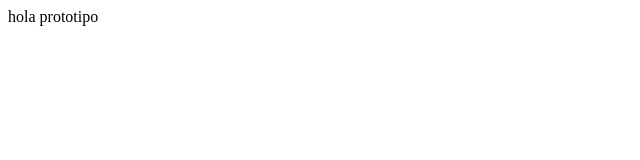
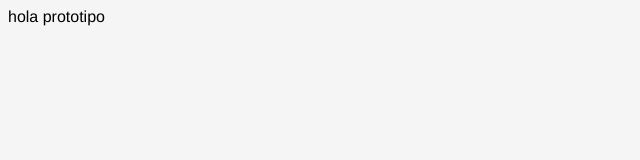
Before and after one commit to erifranck/Reddit-api-react-example, a React (Create React App) app: page /#/ in a window 1280 px wide. Shown: the top 160 px of the page, without its empty margins (0-640 px from the left). Built offline with nearby package versions, Linux system fonts and the light colour scheme; what reduxsauce would draw is missing.

Commit message:
insert global styles

```diff
--- /dev/null
+++ b/src/root/styles/global-styles.js
@@ -0,0 +1,31 @@
+import { injectGlobal } from 'styled-components'
+
+/* eslint no-unused-expressions: 0 */
+injectGlobal`
+  html,
+  body {
+    height: 100%;
+    width: 100%;
+    background-color: rgb(245, 245, 245);
+  }
+
+  body {
+    font-family: 'Helvetica Neue', Helvetica, Arial, sans-serif;
+  }
+
+  body.fontLoaded {
+    font-family: 'Open Sans', 'Helvetica Neue', Helvetica, Arial, sans-serif;
+  }
+
+  #app {
+    background-color: #fafafa;
+    min-height: 100%;
+    min-width: 100%;
+  }
+
+  p,
+  label {
+    font-family: Georgia, Times, 'Times New Roman', serif;
+    line-height: 1.5em;
+  }
+`
```
Also changed, not shown: src/root/index.js (+4 -3 lines).
